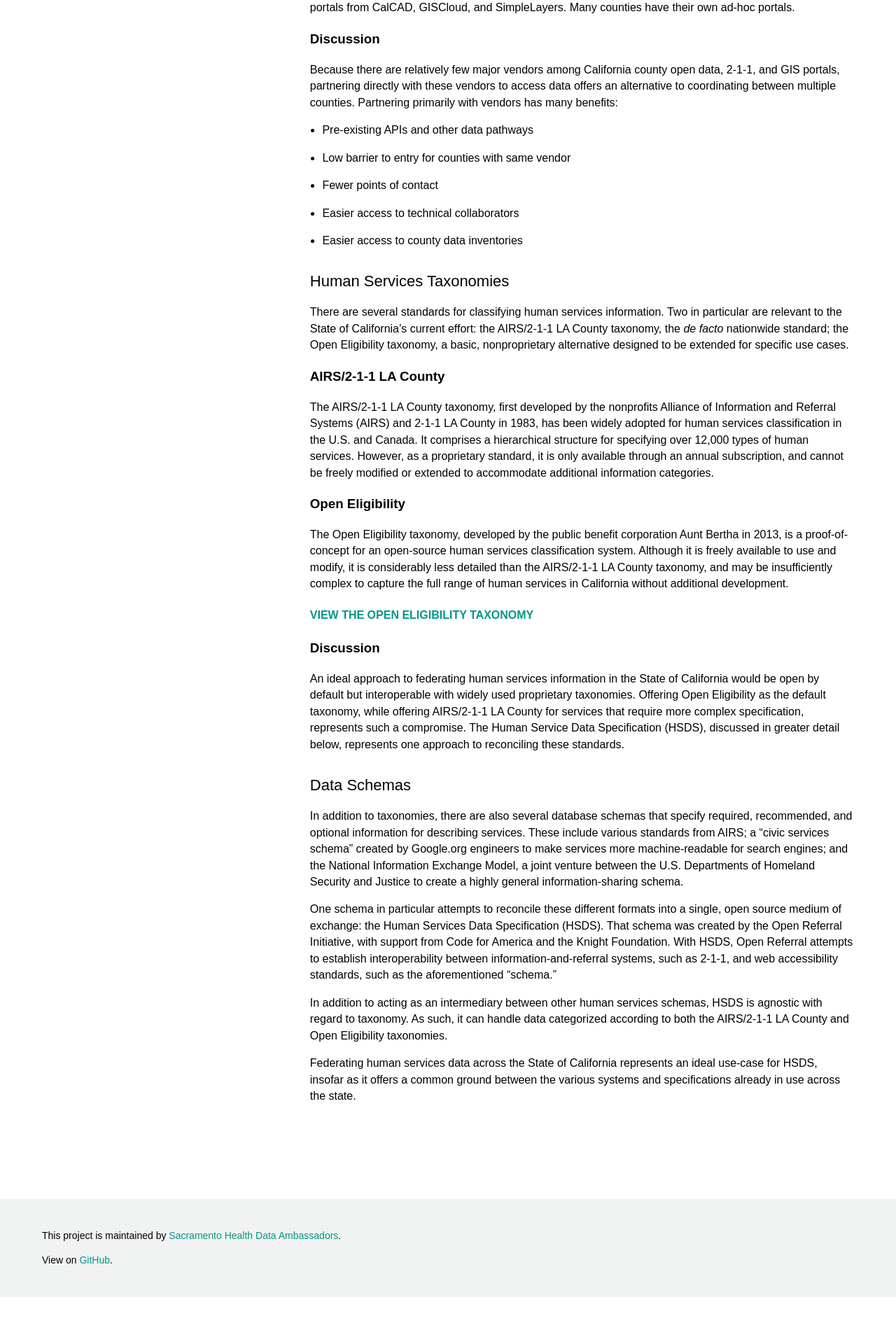
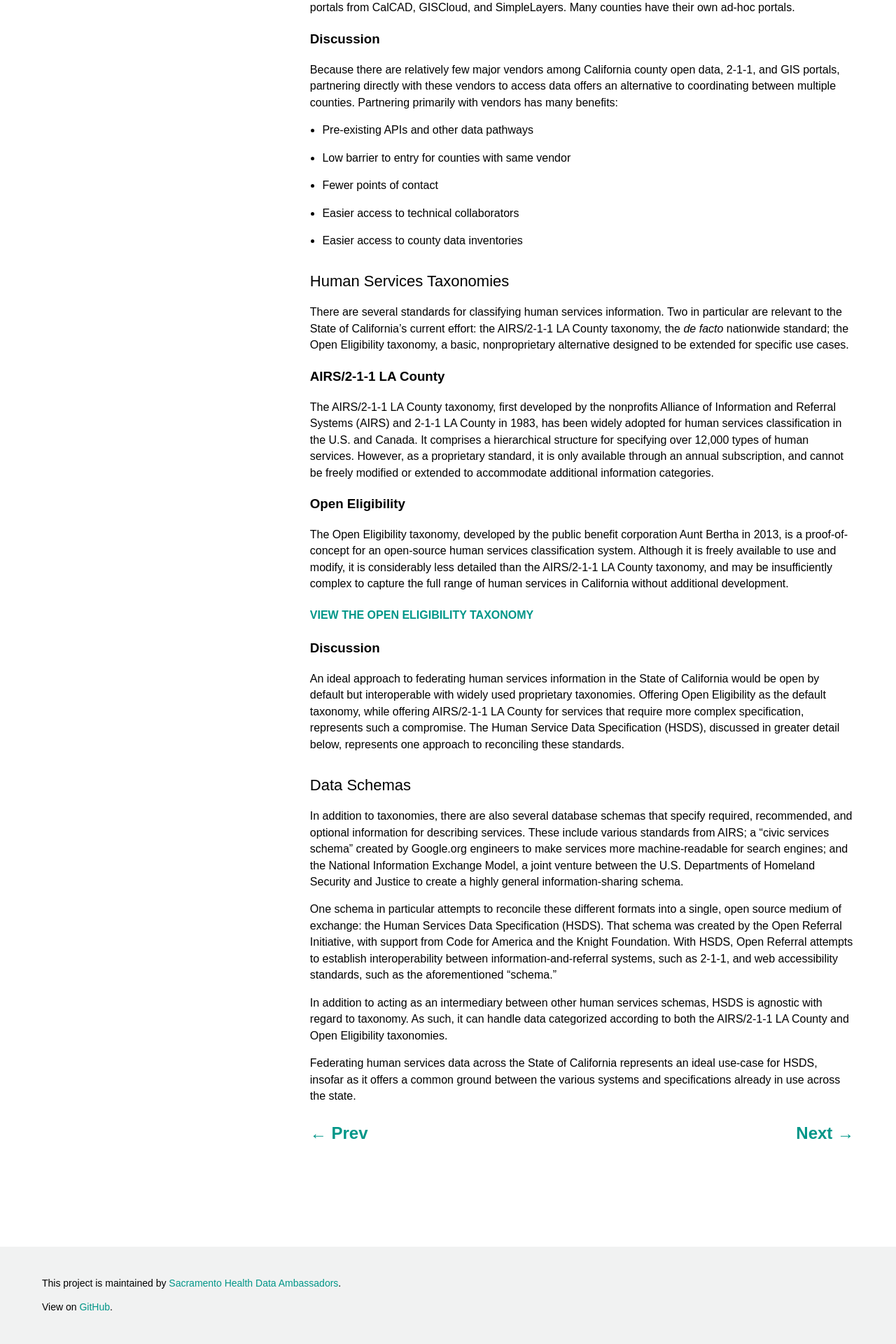
Before and after one commit to joelrip/human-services-scoping-plan, a Jekyll site: the page built from _pages/data-ecosystem.md, in a window 1280 px wide. Shown: the part 1458-3378 px from the top of the page at 70% size. Built offline with Jekyll 4.4.1, drawn with Linux system fonts in a browser that asks for light colours; before the commit the page ends 3311 px from its top, so only the background shows below that.

Commit message:
Add pagination

```diff
--- a/_pages/data-ecosystem.md
+++ b/_pages/data-ecosystem.md
@@ -69,6 +69,7 @@ In addition to acting as an intermediary between other human services schemas, H
 
 Federating human services data across the State of California represents an ideal use-case for HSDS, insofar as it offers a common ground between the various systems and specifications already in use across the state.
 
-<!-- {% highlight json %}
-{% include openeligibility.json %}
-{% endhighlight %} -->
+<p class="pagination">
+  <a href="/discovery-research">&larr; Prev</a>
+  <span class="pull-right"><a href="/high-level-plan">Next &rarr;</a></span>
+</p>
--- a/css/custom.css
+++ b/css/custom.css
@@ -23,3 +23,10 @@
   border: 1px solid transparent;
   border-radius: 4px;
 }
+.pull-right {
+  float: right !important;
+}
+.pagination {
+  font-size: 1.5em;
+  font-weight: bold;
+}
```
Also changed, not shown: _pages/discovery-research.md (+5 -0 lines), _pages/high-level-plan.md (+5 -0 lines), _pages/works-cited-and-thanks.md (+5 -0 lines), index.md (+5 -0 lines).
